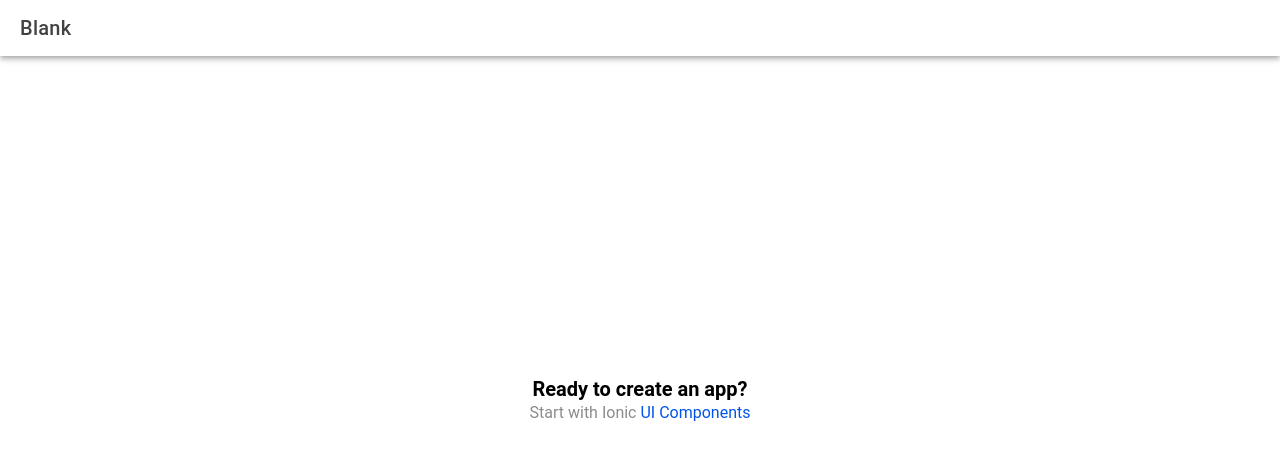
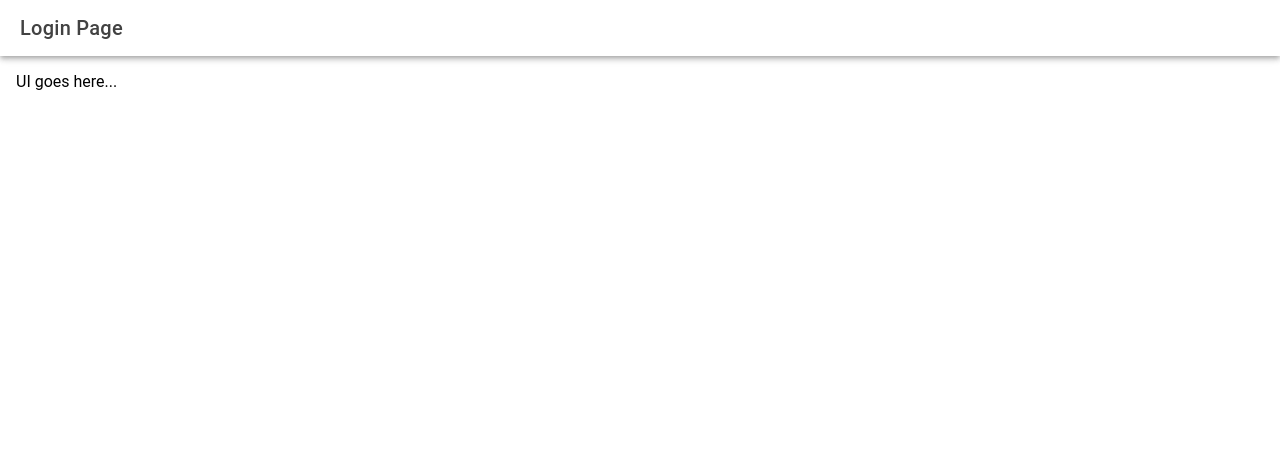
Before and after one commit to arepaFlipper/ionic_capacitor, a React (Vite) app: page / in a window 1280 px wide. Before the commit this address led to /home. Shown: the top 460 px of the page. Built offline with nearby package versions, Linux system fonts and the light colour scheme.

Commit message:
🍤 Build basic Login & Register components

```diff
--- a/src/App.tsx
+++ b/src/App.tsx
@@ -1,7 +1,6 @@
 import { Redirect, Route } from 'react-router-dom';
 import { IonApp, IonRouterOutlet, setupIonicReact } from '@ionic/react';
 import { IonReactRouter } from '@ionic/react-router';
-import Home from './pages/Home';
 
 /* Core CSS required for Ionic components to work properly */
 import '@ionic/react/css/core.css';
@@ -32,6 +31,8 @@ import '@ionic/react/css/palettes/dark.system.css';
 
 /* Theme variables */
 import './theme/variables.css';
+import Login from './pages/Login';
+import Register from './pages/Register';
 
 setupIonicReact();
 
@@ -39,12 +40,10 @@ const App: React.FC = () => (
   <IonApp>
     <IonReactRouter>
       <IonRouterOutlet>
-        <Route exact path="/home">
-          <Home />
+        <Route exact path="/">
+          <Login />
         </Route>
-        <Route exact path="/">
-          <Redirect to="/home" />
-        </Route>
+        <Route component={Register} path="/register" exact />
       </IonRouterOutlet>
     </IonReactRouter>
   </IonApp>
--- a/src/main.tsx
+++ b/src/main.tsx
@@ -5,7 +5,5 @@ import App from './App';
 const container = document.getElementById('root');
 const root = createRoot(container!);
 root.render(
-  <React.StrictMode>
-    <App />
-  </React.StrictMode>
+  <App />
 );
--- a/src/pages/Home.tsx
+++ b/src/pages/Home.tsx
@@ -3,19 +3,17 @@ import ExploreContainer from '../components/ExploreContainer';
 import './Home.css';
 
 const Home: React.FC = () => {
+  const containerRef = "Home Sweet home";
+  console.log(`🛫%cHome.tsx:7 - containerRef`, 'font-weight:bold; background:#25da00;color:#fff;'); //DELETEME:
+  console.log(containerRef); // DELETEME:
   return (
     <IonPage>
       <IonHeader>
-        <IonToolbar>
-          <IonTitle>Blank</IonTitle>
+        <IonToolbar color="secondary">
+          <IonTitle>FreeCodeCamp LIVE</IonTitle>
         </IonToolbar>
       </IonHeader>
-      <IonContent fullscreen>
-        <IonHeader collapse="condense">
-          <IonToolbar>
-            <IonTitle size="large">Blank</IonTitle>
-          </IonToolbar>
-        </IonHeader>
+      <IonContent>
         <ExploreContainer />
       </IonContent>
     </IonPage>
--- /dev/null
+++ b/src/pages/Login.tsx
@@ -0,0 +1,18 @@
+import { IonContent, IonHeader, IonPage, IonTitle, IonToolbar } from '@ionic/react';
+type Props = {}
+
+const Login = (props: Props) => {
+  return (
+    <IonPage>
+      <IonHeader>
+        <IonToolbar>
+          <IonTitle>Login Page</IonTitle>
+        </IonToolbar>
+      </IonHeader>
+      <IonContent className="ion-padding">UI goes here...</IonContent>
+    </IonPage >
+  );
+
+}
+
+export default Login;
--- /dev/null
+++ b/src/pages/Register.tsx
@@ -0,0 +1,18 @@
+import { IonContent, IonHeader, IonPage, IonTitle, IonToolbar } from '@ionic/react';
+type Props = {}
+
+const Register = (props: Props) => {
+  return (
+    <IonPage>
+      <IonHeader>
+        <IonToolbar>
+          <IonTitle>Register Page</IonTitle>
+        </IonToolbar>
+      </IonHeader>
+      <IonContent className="ion-padding">UI for Register goes here...</IonContent>
+    </IonPage >
+  );
+
+}
+
+export default Register;
```
